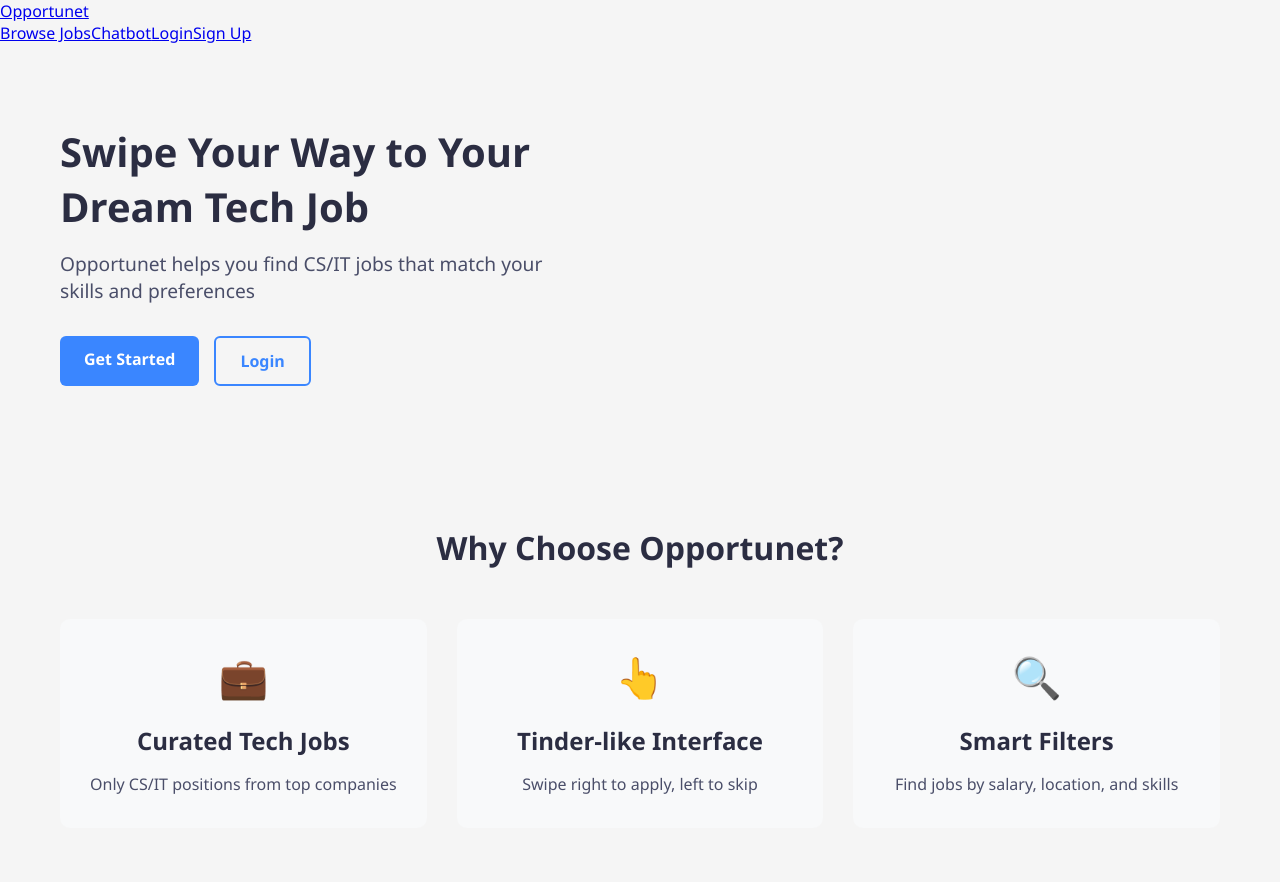
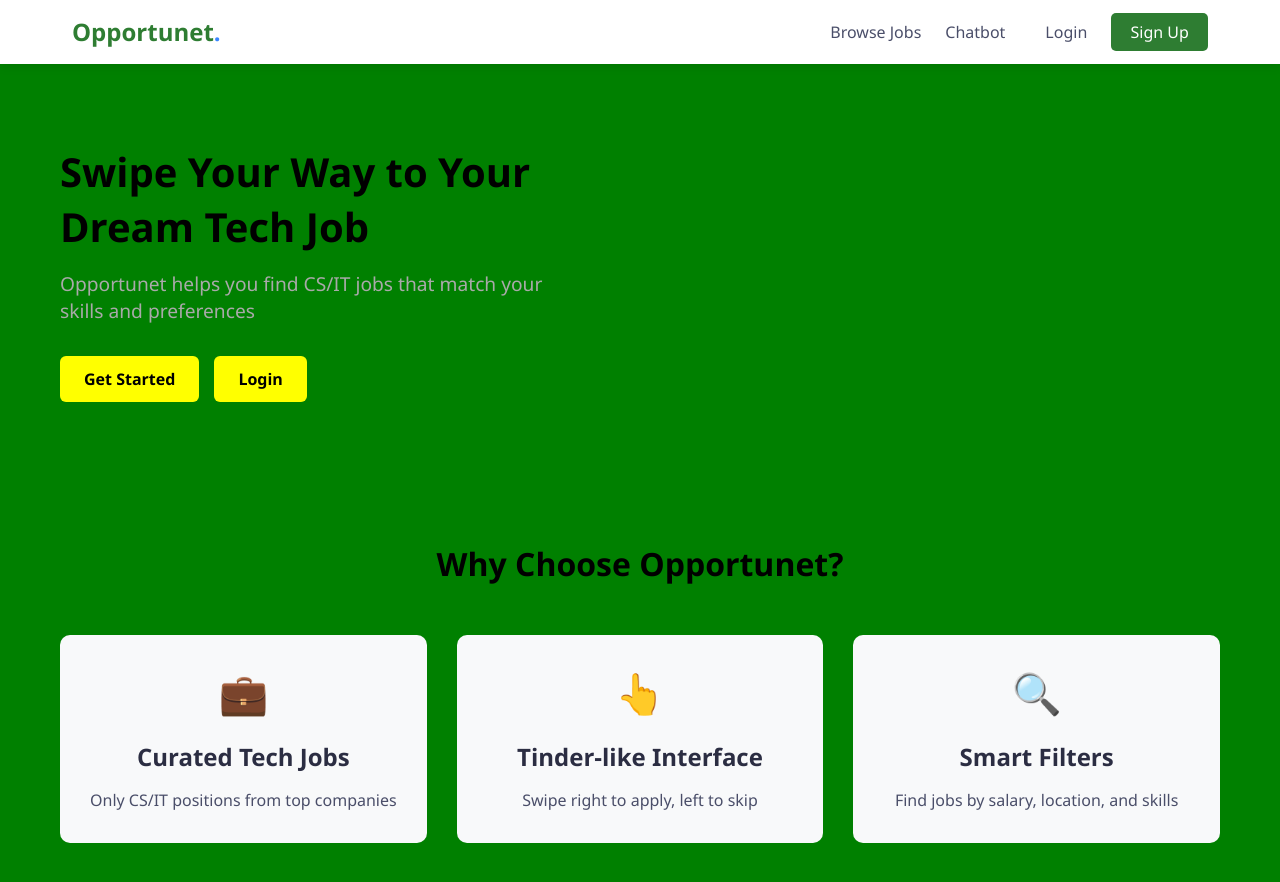
Before and after one commit to Arc-Josh/OpportuNet, a React (Create React App) app in the folder client/: page / in a window 1280 px wide. Shown: the top 882 px of the page. Built offline with nearby package versions, Linux system fonts and the light colour scheme.

Commit message:
design update
Frontend just got prettier

```diff
--- a/client/src/components/Navbar.jsx
+++ b/client/src/components/Navbar.jsx
@@ -1,15 +1,22 @@
 import React from 'react';
 import { Link } from 'react-router-dom';
+import '../styles/navbarStyles.css'; // We'll create this file
 
 const Navbar = () => {
   return (
     <nav className="navbar">
-      <Link to="/" className="navbar-brand">Opportunet</Link>
-      <div className="navbar-links">
-        <Link to="/dashboard" className="nav-link">Browse Jobs</Link>
-        <Link to ="/chatbot" className="nav-link">Chatbot</Link>
-        <Link to="/login" className="nav-link">Login</Link>
-        <Link to="/signup" className="nav-link">Sign Up</Link>
+      <div className="nav-container">
+        <Link to="/" className="logo">
+          <span className="logo-text">Opportunet</span>
+          <span className="logo-dot">.</span>
+        </Link>
+
+        <div className="nav-links">
+          <Link to="/dashboard" className="nav-link">Browse Jobs</Link>
+          <Link to="/chatbot" className="nav-link">Chatbot</Link>
+          <Link to="/login" className="nav-link login-link">Login</Link>
+          <Link to="/signup" className="nav-link signup-link">Sign Up</Link>
+        </div>
       </div>
     </nav>
   );
--- a/client/src/styles/globalStyles.css
+++ b/client/src/styles/globalStyles.css
@@ -6,5 +6,5 @@
   }
 
   body {
-    background-color: #f5f5f5;
+    background-color: green;
   }
--- a/client/src/styles/homePageStyles.css
+++ b/client/src/styles/homePageStyles.css
@@ -18,13 +18,13 @@
   .hero-content h1 {
     font-size: 2.5rem;
     margin-bottom: 1rem;
-    color: #2b2d42;
+    color: black;
   }
 
   .hero-content p {
     font-size: 1.2rem;
     margin-bottom: 2rem;
-    color: #4a4e69;
+    color: darkgrey;
   }
 
   .cta-buttons {
@@ -41,22 +41,21 @@
   }
 
   .btn-primary {
-    background-color: #3a86ff;
-    color: white;
+    background-color: yellow;
+    color: black;
   }
 
   .btn-primary:hover {
-    background-color: #2667cc;
+    background-color: yellow;
   }
 
   .btn-secondary {
-    background-color: transparent;
-    color: #3a86ff;
-    border: 2px solid #3a86ff;
+    background-color: yellow;
+    color: black;
   }
 
   .btn-secondary:hover {
-    background-color: #f0f7ff;
+    background-color: yellow;
   }
 
   .features-section {
@@ -67,7 +66,7 @@
   .features-section h2 {
     font-size: 2rem;
     margin-bottom: 50px;
-    color: #2b2d42;
+    color: black;
   }
 
   .features-grid {
--- /dev/null
+++ b/client/src/styles/navbarStyles.css
@@ -0,0 +1,93 @@
+/* Navbar container */
+.navbar {
+    background-color: #ffffff;
+    box-shadow: 0 2px 10px rgba(0, 0, 0, 0.1);
+    position: sticky;
+    top: 0;
+    z-index: 100;
+    padding: 0.8rem 0;
+  }
+
+  .nav-container {
+    max-width: 1200px;
+    margin: 0 auto;
+    padding: 0 2rem;
+    display: flex;
+    justify-content: space-between;
+    align-items: center;
+  }
+
+  /* Logo styles */
+  .logo {
+    text-decoration: none;
+    display: flex;
+    align-items: center;
+    font-size: 1.5rem;
+    font-weight: 700;
+  }
+
+  .logo-text {
+    color: #2e7d32; /* Green color matching auth pages */
+  }
+
+  .logo-dot {
+    color: #3a86ff; /* Blue dot for accent */
+  }
+
+  /* Navigation links */
+  .nav-links {
+    display: flex;
+    gap: 1.5rem;
+    align-items: center;
+  }
+
+  .nav-link {
+    color: #4a4e69;
+    text-decoration: none;
+    font-weight: 500;
+    font-size: 1rem;
+    padding: 0.5rem 0;
+    position: relative;
+    transition: color 0.3s ease;
+  }
+
+  .nav-link:hover {
+    color: #2e7d32;
+  }
+
+  /* Animated underline effect */
+  .nav-link::after {
+    content: '';
+    position: absolute;
+    bottom: 0;
+    left: 0;
+    width: 0;
+    height: 2px;
+    background-color: #2e7d32;
+    transition: width 0.3s ease;
+  }
+
+  .nav-link:hover::after {
+    width: 100%;
+  }
+
+  /* Special styling for login/signup links */
+  .login-link {
+    margin-left: 1rem;
+  }
+
+  .signup-link {
+    background-color: #2e7d32;
+    color: white !important;
+    padding: 0.5rem 1.2rem;
+    border-radius: 5px;
+    transition: background-color 0.3s ease;
+  }
+
+  .signup-link:hover {
+    background-color: #1b5e20;
+  }
+
+  .signup-link::after {
+    display: none; /* Remove underline for button-style link */
+  }
```
Also changed, not shown: client/src/assets/Logos/OppurtunetLogo.png (added), client/src/styles/authStyles.css (line endings or trailing spaces).
